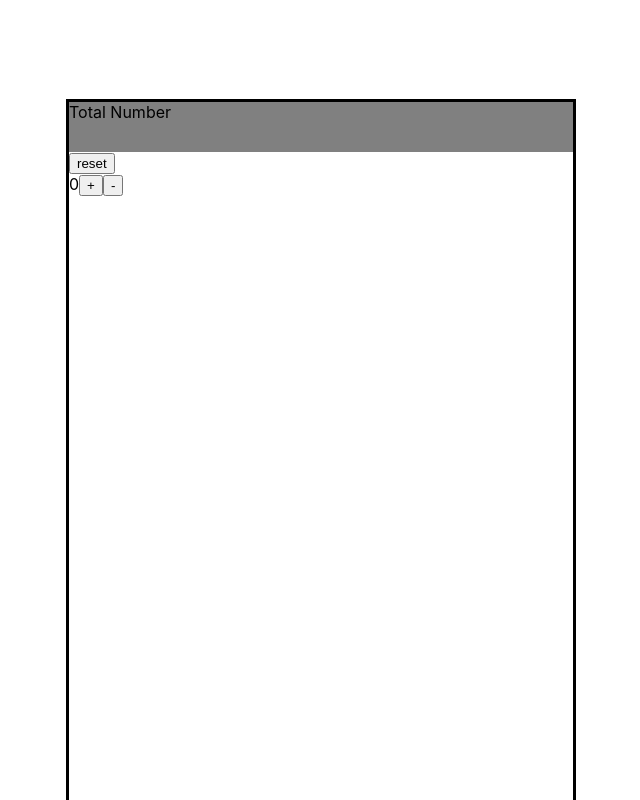
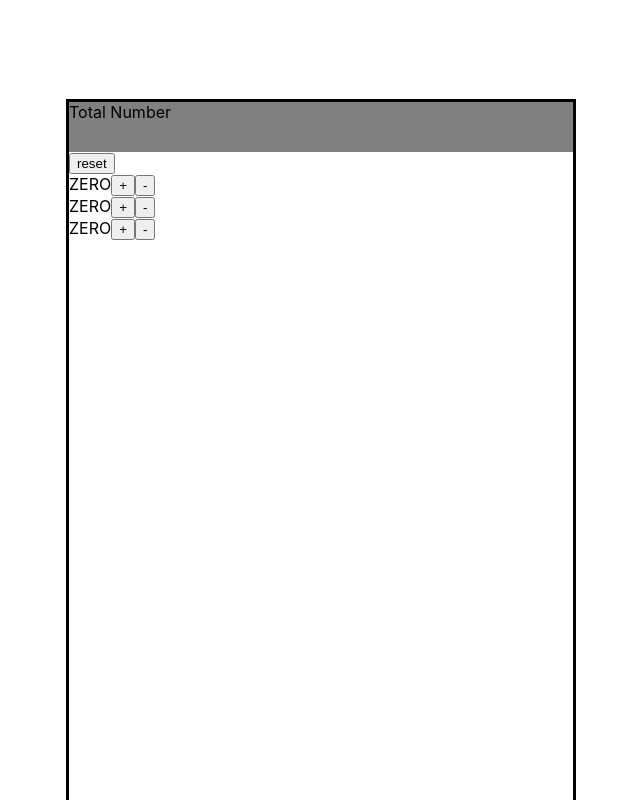
Before and after one commit to jlee380/shopping_cart, a React (Create React App) app: page /new in a window 1280 px wide. Shown: the top 800 px of the page, without its empty margins (319-959 px from the left). Built offline with nearby package versions, Linux system fonts and the light colour scheme.

Commit message:
Refactoring(counters are passed from parent(Cart))

```diff
--- a/src/components/Cart.js
+++ b/src/components/Cart.js
@@ -4,12 +4,23 @@ import Counter from './Counter';
 
 
 class Cart extends Component {
+    state = {
+        counters: [
+            { id: 1, value: 0 },
+            { id: 2, value: 0 },
+            { id: 3, value: 0 }
+        ]
+    }
     render() {
         return(
             <div>
                 <Header>Total Number</Header>
                 <button>reset</button>
-                <Counter></Counter>
+                {
+                    this.state.counters.length === 0 ? "Error" : this.state.counters.map(counter => (
+                        <Counter value={counter.value} key={counter.id} />
+                    ))
+                }
             </div>
         );
     }
--- a/src/components/Counter.js
+++ b/src/components/Counter.js
@@ -3,25 +3,30 @@ import React from 'react';
 
 class Counter extends React.Component {
     state = {
-        count: 0
+        value: this.props.value
     }
 
     handlePlus = () => {
         this.setState({
-            count: this.state.count + 1
+            value: this.state.value + 1
         });
     }
 
     handleMinus = () => {
         this.setState({
-            count: this.state.count - 1
+            value: this.state.value - 1
         });
+    }
+
+    counterFormat = () => {
+        const { value } = this.state;
+        return value === 0 ? "ZERO" : value;
     }
 
     render() {
         return(
             <div>
-                    <span>{this.state.count}</span>
+                <span>{this.counterFormat()}</span>
                 <button onClick={this.handlePlus}>+</button>
                 <button onClick={this.handleMinus}>-</button>
             </div>
```
Lines whose indentation alone changed are shown as unchanged.
